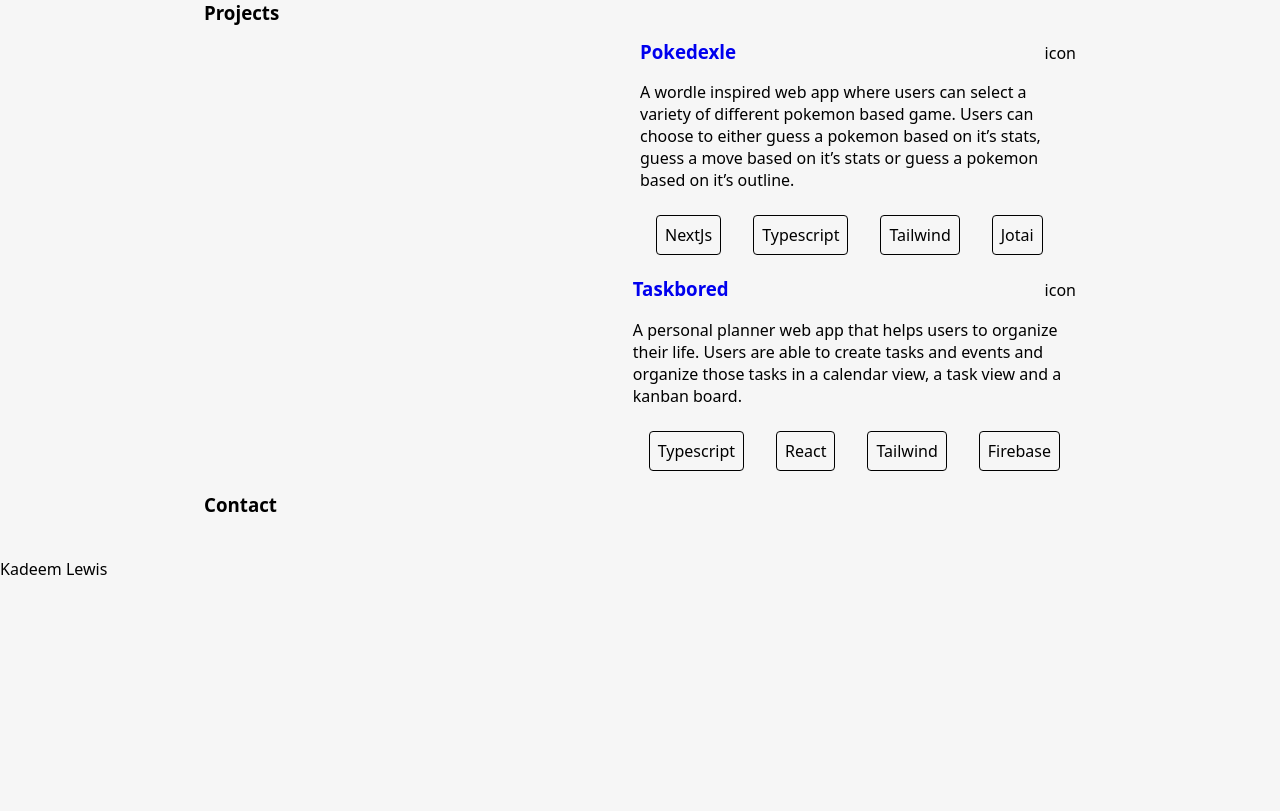
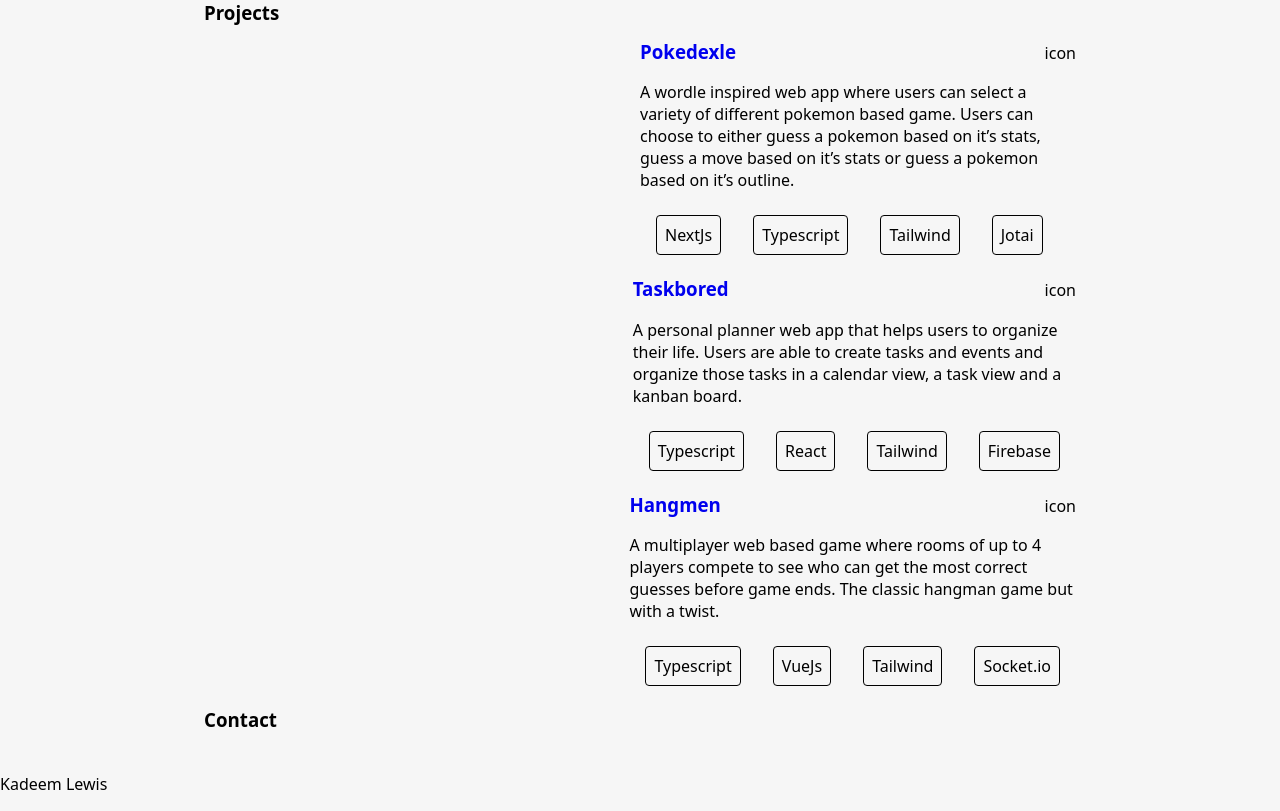
Before and after one commit to kadeem-lewis/portfolio, an Astro site: page / in a window 1280 px wide. Shown: the part 536-1347 px from the top of the page. Before the commit the page ends 1132 px from the top, so only its background shows below. Built offline with nearby package versions, Linux system fonts and the light colour scheme; Astro itself is replaced by a stand-in of ours.

Commit message:
added new project to project list

```diff
--- a/src/components/Projects.astro
+++ b/src/components/Projects.astro
@@ -21,6 +21,14 @@ const projects = [
     path: "",
     links: ["https://github.com/kadeem-lewis/planner-app", ""],
   },
+  {
+    title: "Hangmen",
+    description:
+      "A multiplayer web based game where rooms of up to 4 players compete to see who can get the most correct guesses before game ends. The classic hangman game but with a twist. ",
+    tech: ["Typescript", "VueJs", "Tailwind", "Socket.io"],
+    path: "",
+    links: ["https://github.com/kadeem-lewis/planner-app", ""],
+  },
 ];
 ---
 
```
